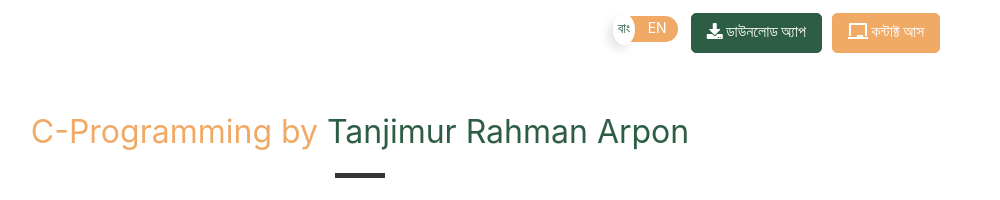
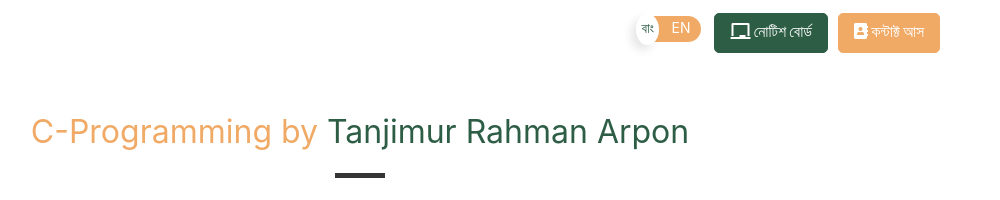
Before and after one commit to ictpanel/ictpanel.github.io, a plain HTML site: page courses/c-programming/playlist.html in a window 1280 px wide. Shown: the top 200 px of the page, 280-1280 px from the left. Drawn offline with Linux system fonts and the light colour scheme; files whose address does not match are found by name.

Commit message:
Update playlist.html

```diff
--- a/courses/c-programming/playlist.html
+++ b/courses/c-programming/playlist.html
@@ -57,10 +57,10 @@
           </a>
         </li>
         <li class="nav-item">
-          <a href="#" class="nav-link menu-btn1"><i class="fa fa-download"></i> ডাউনলোড অ্যাপ</a>
+          <a href="../../notice.html" class="nav-link menu-btn1"><i class="fas fa-chalkboard"></i> নোটিশ বোর্ড</a>
         </li>
         <li class="nav-item">
-          <a href="../../contact.html" class="nav-link menu-btn2"><i class="fas fa-chalkboard"></i> কন্টাক্ট আস</a>
+          <a href="../../contact.html" class="nav-link menu-btn2"><i class="fas fa-address-book"></i>  কন্টাক্ট আস</a>
         </li>
       </ul>
     </div>
```
